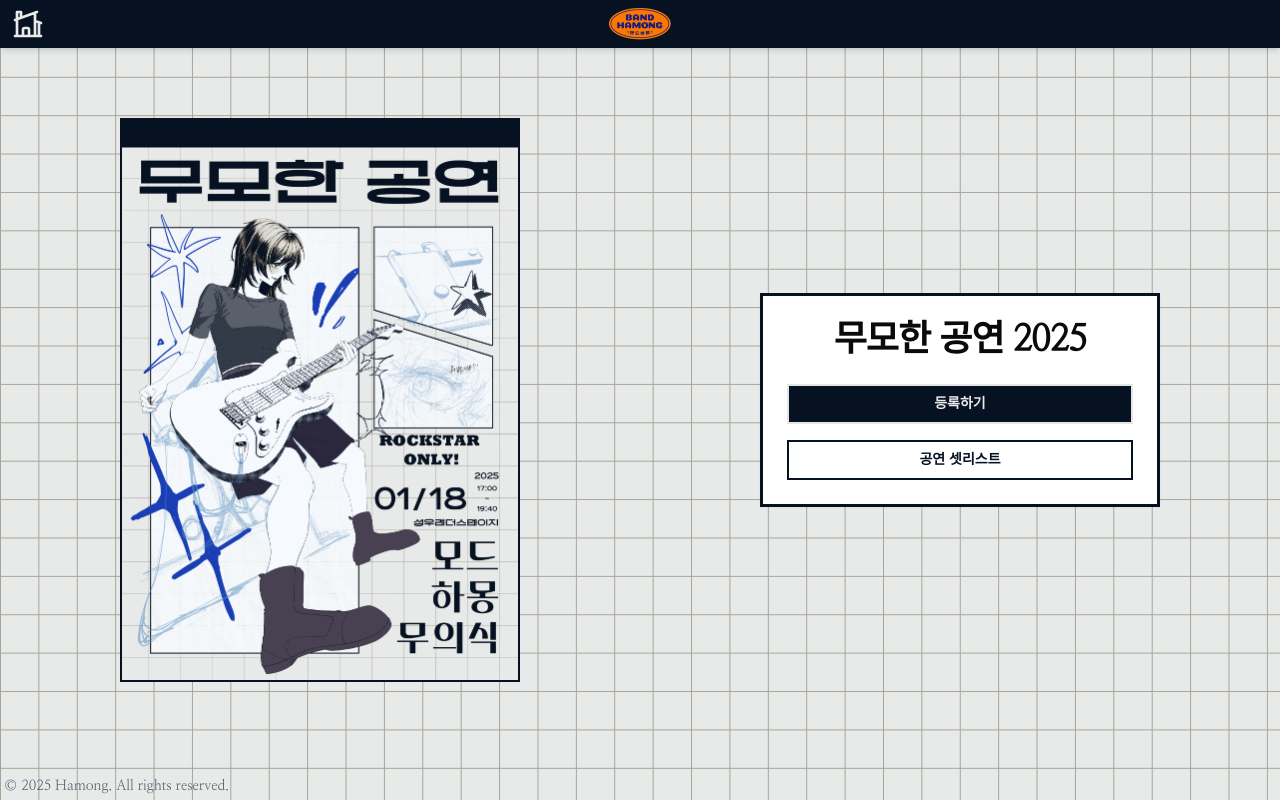
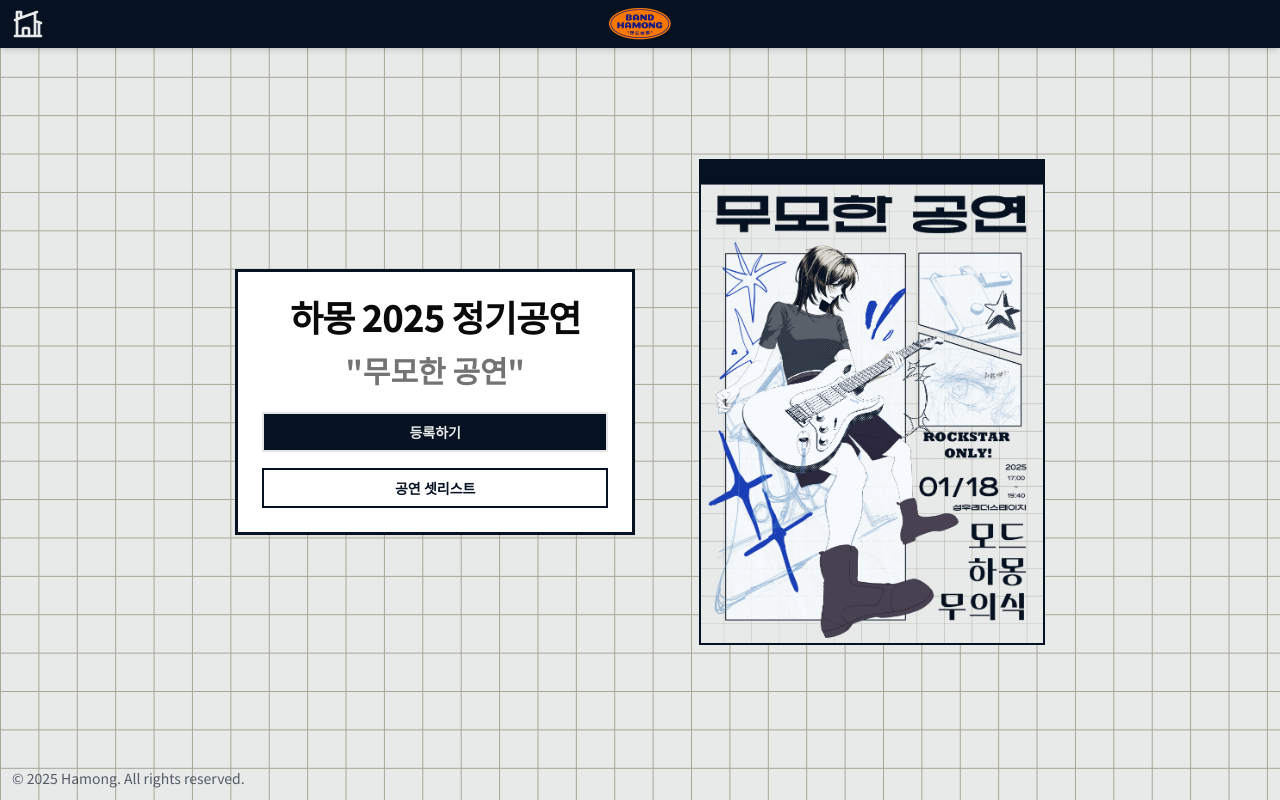
Before and after one commit to AMatTaa/hamong-2025-ticket, a React (Vite) app in the folder frontend/: page / in a window 1280 px wide. Built offline with nearby package versions, Linux system fonts and the light colour scheme; no server answers; a web font is replaced by a local one.

Commit message:
still working on responsive layout

```diff
--- /dev/null
+++ b/frontend/src/components/common/background.tsx
@@ -0,0 +1,24 @@
+import React from 'react';
+import Footer from './footer';
+import Header from './header';
+
+interface BackgroundProps {
+  children: React.ReactNode;
+}
+
+const Background: React.FC<BackgroundProps> = ({ children }) => {
+  return (
+    <div className={`hamong-background
+        [background-image:linear-gradient(to_right,#A5A696_1px,transparent_1px),linear-gradient(to_bottom,#A5A696_1px,transparent_1px)]
+        sm:[background-size:5vw_5vw]
+        md:[background-size:4vw_4vw]
+        lg:[background-size:3vw_3vw]
+        [background-size:6vw_6vw]`}>
+        <Header />
+        {children}
+        <Footer />
+    </div>
+  );
+};
+
+export default Background;
--- a/frontend/src/components/common/footer.tsx
+++ b/frontend/src/components/common/footer.tsx
@@ -1,6 +1,6 @@
 const Footer = () => {
   return (
-    <footer className="fixed bottom-0 left-0 w-full p-1">
+    <footer className="left-0 w-full p-3">
       <div className="container mx-auto">
         <p className="text-[#061122] text-sm opacity-65">© 2025 Hamong. All rights reserved.</p>
       </div>
--- a/frontend/src/components/common/header.tsx
+++ b/frontend/src/components/common/header.tsx
@@ -10,10 +10,16 @@ const Header = () => {
     if (window.location.pathname === '/') {
       Swal.fire({
         title: '이미 홈이랍니다!',
+        toast: true,
         icon: 'info',
         showConfirmButton: false,
         timer: 1000,
-        timerProgressBar: true
+        position: 'bottom-end',
+        timerProgressBar: true,
+        width: '70%',
+        customClass: {
+          title: 'text-sm'
+        }
       })
     } else {
       Swal.fire({
@@ -23,6 +29,11 @@ const Header = () => {
         showCancelButton: true,
         confirmButtonText: '돌아갈래요!',
         cancelButtonText: '그냥 있을래요!',
+        width: '80%',
+        customClass: {
+          title: 'text-lg',
+          popup: 'text-sm',
+        }
       }).then((result) => {
         if (result.isConfirmed) {
           navigate('/');
@@ -32,7 +43,7 @@ const Header = () => {
   };
 
   return (
-    <header className="fixed top-0 left-0 w-full bg-[#061222] px-3 py-2 shadow-md z-50">
+    <header className="sticky top-0 left-0 w-full bg-[#061222] px-3 py-2 shadow-md z-50">
       <div className="container flex justify-between items-center">
         {/* Home icon on the left */}
         <div className="flex-none">
--- a/frontend/src/index.css
+++ b/frontend/src/index.css
@@ -1,4 +1,4 @@
-@import url('https://fonts.googleapis.com/css2?family=Noto+Sans+KR:wght@100..900&family=Nanum+Myeongjo&family=Black+Han+Sans&family=Do+Hyeon&family=Smokum&display=swap');
+@import url("https://fonts.googleapis.com/css2?family=Noto+Sans+KR:wght@100..900&family=Nanum+Myeongjo&family=Black+Han+Sans&family=Do+Hyeon&family=Smokum&display=swap");
 @tailwind base;
 @tailwind components;
 @tailwind utilities;
@@ -63,7 +63,7 @@ button:focus-visible {
   :root {
     color: #213547;
     background-color: #ffffff;
-    font-family: 'Nanum Myeongjo', 'Noto Sans KR', sans-serif;
+    font-family: "Noto Sans KR", sans-serif;
   }
   a:hover {
     color: #747bff;
@@ -74,13 +74,11 @@ button:focus-visible {
 }
 
 .hamong-background {
-  background-color: #E8EAEA; /* Equivalent to bg-[#E8EAEA] */
-  min-height: 100vh; /* Equivalent to min-h-screen */
+  background-color: #e8eaea; /* Equivalent to bg-[#E8EAEA] */
+  height: 100vh; /* Equivalent to min-h-screen */
   display: flex; /* Equivalent to flex */
   flex-direction: column; /* Equivalent to flex-col */
-  align-items: center; /* Equivalent to items-center */
-  justify-content: center; /* Equivalent to justify-center */
-  font-family: 'Nanum Myeongjo', serif;
+  /* font-family: "Nanum Myeongjo", serif; */
 }
 
 /* .soft-grid-background {
--- a/frontend/src/pages/EventInfoPage.tsx
+++ b/frontend/src/pages/EventInfoPage.tsx
@@ -3,8 +3,7 @@ import { Card, CardHeader, CardTitle, CardContent } from "@/components/ui/card"
 import { Button } from "@/components/ui/button"
 import { useNavigate } from "react-router-dom"
 import { CalendarDays, Clock, MapPin } from "lucide-react"
-import Header from '@/components/common/header';
-import Footer from '@/components/common/footer';
+import Background from '@/components/common/background';
 
 function EventInfoPage() {
   const navigate = useNavigate()
@@ -19,16 +18,11 @@ function EventInfoPage() {
   }, [])
 
   return (
-    <div className={`hamong-background min-h-screen overflow-hidden
-      [background-image:linear-gradient(to_right,#A5A696_1px,transparent_1px),linear-gradient(to_bottom,#A5A696_1px,transparent_1px)]
-      sm:[background-size:5vw_5vw]
-      md:[background-size:4vw_4vw]
-      lg:[background-size:3vw_3vw]
-      [background-size:6vw_6vw]`}>
-      <Header />
-      <Card className={`w-5/6 max-w-2xl mx-auto transition-all border-3 border-[#061122] rounded-none duration-1000 transform ${
-        isVisible ? 'opacity-100 translate-y-0' : 'opacity-0 translate-y-32'
-      }`}>
+    <Background>
+      <div className="flex justify-center items-center h-full">
+        <Card className={`w-5/6 max-w-2xl mx-auto transition-all border-3 border-[#061122] rounded-none duration-1000 transform ${
+          isVisible ? 'opacity-100 translate-y-0' : 'opacity-0 translate-y-32'
+        }`}>
         <CardHeader>
           <CardTitle className="text-center text-3xl">Event Details</CardTitle>
         </CardHeader>
@@ -86,8 +80,9 @@ function EventInfoPage() {
           </div>
         </CardContent>
       </Card>
-      <Footer />
-    </div>
+      </div>
+    </Background>
+
   )
 }
 
--- a/frontend/src/pages/LandingPage.tsx
+++ b/frontend/src/pages/LandingPage.tsx
@@ -2,9 +2,8 @@
 import { useEffect, useState } from 'react';
 import { useNavigate } from 'react-router-dom';
 import { Button } from '@/components/ui/button';
-import { Card, CardHeader, CardTitle, CardContent } from '@/components/ui/card';
-import Header from '@/components/common/header';
-import Footer from '@/components/common/footer';
+import { Card, CardHeader, CardTitle, CardContent, CardDescription } from '@/components/ui/card';
+import Background from '@/components/common/background';
 
 function LandingPage() {
   const navigate = useNavigate();
@@ -20,35 +19,19 @@ function LandingPage() {
   }, []);
 
   return (
-    <div className={`hamong-background h-[calc(100vh-64px)] overflow-hidden
-      [background-image:linear-gradient(to_right,#A5A696_1px,transparent_1px),linear-gradient(to_bottom,#A5A696_1px,transparent_1px)]
-      sm:[background-size:5vw_5vw]
-      md:[background-size:4vw_4vw]
-      lg:[background-size:3vw_3vw]
-      [background-size:6vw_6vw]`}>
-      <Header />
-      <div className="container mx-auto px-4 py-8">
-        <div className="flex flex-col md:flex-row items-center md:justify-around md:gap-8">
-          {/* Poster Image - properly hidden on mobile */}
-          <div className="w-full md:w-1/2 hidden md:block max-h-[600px] max-w-[400px]">
-            <div className={`border-2 border-[#061222] rounded-none max-h-[600px] max-w-[400px] transition-all duration-1000 ${
-              isVisible ? 'opacity-100 translate-y-0' : 'opacity-0 translate-y-32'
-            }`}>
-              <img
-                src="/poster.jpg"
-                alt="Concert Poster"
-                className="w-full h-auto object-contain"
-              />
-            </div>
-          </div>
+    <Background>
+      <div className="container flex w-screen h-full flex-col md:flex-row items-center justify-center">
 
         {/* Card - full width on mobile, half width on larger screens */}
-          <div className="md:w-1/2 max-w-[400px]">
+        <div className="md:w-1/2 max-w-[400px] mx-8 my-2">
           <Card className={`transition-all max-w-[400px] border-3 border-[#061222] rounded-none duration-1000 ${
             isVisible ? 'opacity-100 translate-y-0' : 'opacity-0 translate-y-32'
           }`}>
             <CardHeader>
-                <CardTitle className="text-center text-4xl font-extrabold">무모한 공연 2025</CardTitle>
+              <div className="flex flex-col items-center gap-4">
+                <CardTitle className="text-center text-4xl font-extrabold">하몽 2025 정기공연</CardTitle>
+                <CardDescription className="text-center text-3xl font-bold">"무모한 공연"</CardDescription>
+              </div>
             </CardHeader>
             <CardContent className="space-y-6">
               <div className="flex flex-col gap-4">
@@ -65,10 +48,22 @@ function LandingPage() {
             </CardContent>
           </Card>
         </div>
+        {/* Poster Image - properly hidden on mobile */}
+        <div className="h-auto mx-8 my-2 md:w-[27%] md:block sm:w-1/7">
+          <div className={`border-2 border-[#061222] rounded-none transition-all duration-1000 ${
+            isVisible ? 'opacity-100 translate-y-0' : 'opacity-0 translate-y-32'
+          }`}>
+            <img
+              src="/poster.jpg"
+              alt="Concert Poster"
+              className="w-full h-auto object-contain max-w-full max-h-full"
+            />
           </div>
         </div>
-      <Footer />
       </div>
+    </Background>
+
+
   );
 }
 
--- a/frontend/src/pages/RsvpPage.tsx
+++ b/frontend/src/pages/RsvpPage.tsx
@@ -4,8 +4,7 @@ import { Input } from '@/components/ui/input'
 import { Label } from '@/components/ui/label'
 import { Button } from '@/components/ui/button'
 import { useNavigate } from 'react-router-dom'
-import Header from '@/components/common/header'
-import Footer from '@/components/common/footer'
+import Background from '@/components/common/background';
 import { api } from '@/services/api'
 import { RsvpData } from '@/libs/types'
 import Swal from 'sweetalert2'
@@ -89,6 +88,7 @@ function RsvpPage() {
         icon: 'success',
         timer: 2000,
         timerProgressBar: true,
+        width: '20%',
         willClose: () => {navigate('/')}
       });
     } catch (error) {
@@ -109,14 +109,9 @@ function RsvpPage() {
   }
 
   return (
-    <div className={`hamong-background min-h-screen overflow-hidden
-      [background-image:linear-gradient(to_right,#A5A696_1px,transparent_1px),linear-gradient(to_bottom,#A5A696_1px,transparent_1px)]
-      sm:[background-size:5vw_5vw]
-      md:[background-size:4vw_4vw]
-      lg:[background-size:3vw_3vw]
-      [background-size:6vw_6vw]`}>
-      <Header />
-      <Card className={`w-5/6 max-w-2xl mx-auto transition-all border-3 border-[#061122] rounded-none duration-1000 transform ${
+    <Background>
+      <div className="flex justify-center items-center h-full">
+        <Card className={`max-w-2xl mx-auto transition-all border-3 border-[#061122] rounded-none duration-1000 transform ${
           isVisible ? 'opacity-100 translate-y-0' : 'opacity-0 translate-y-32'
         }`}>
           <CardHeader>
@@ -197,8 +192,8 @@ function RsvpPage() {
             )}
           </CardContent>
         </Card>
-      <Footer />
       </div>
+    </Background>
   )
 }
 
```
Lines whose indentation alone changed are shown as unchanged.
